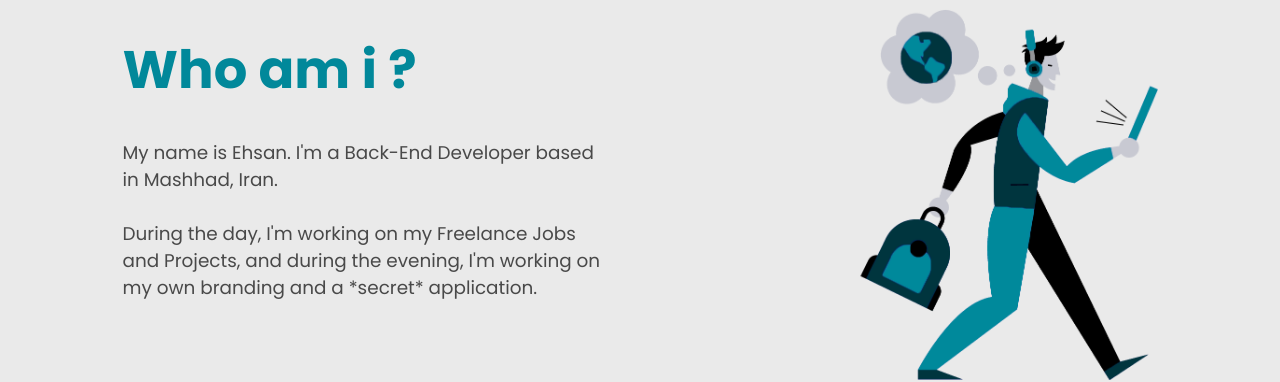
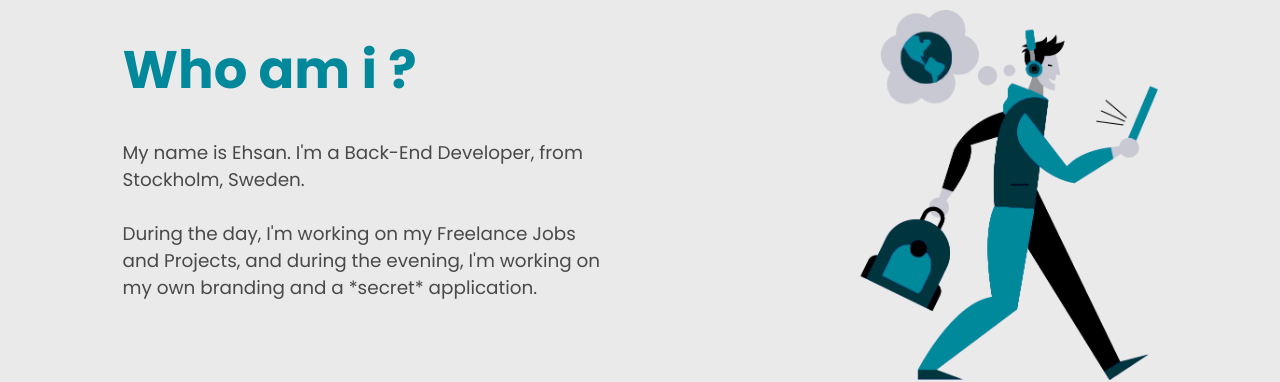
Before and after one commit to EhsanFox/EhsanFox.github.io, a React (Create React App) app: page / in a window 1280 px wide. Shown: the part 980-1362 px from the top of the page. Built offline with nearby package versions, Linux system fonts and the light colour scheme; a web font is replaced by a local one.

Commit message:
Update aboutData.js

```diff
--- a/src/data/aboutData.js
+++ b/src/data/aboutData.js
@@ -1,6 +1,6 @@
 export const aboutData = {
     title: "Who am i ?",
-    description1: "My name is Ehsan. I'm a Back-End Developer based in Mashhad, Iran.",
+    description1: "My name is Ehsan. I'm a Back-End Developer, from Stockholm, Sweden.",
     description2: "During the day, I'm working on my Freelance Jobs and Projects, and during the evening, I'm working on my own branding and a *secret* application.",
     image: 1
 }
```
